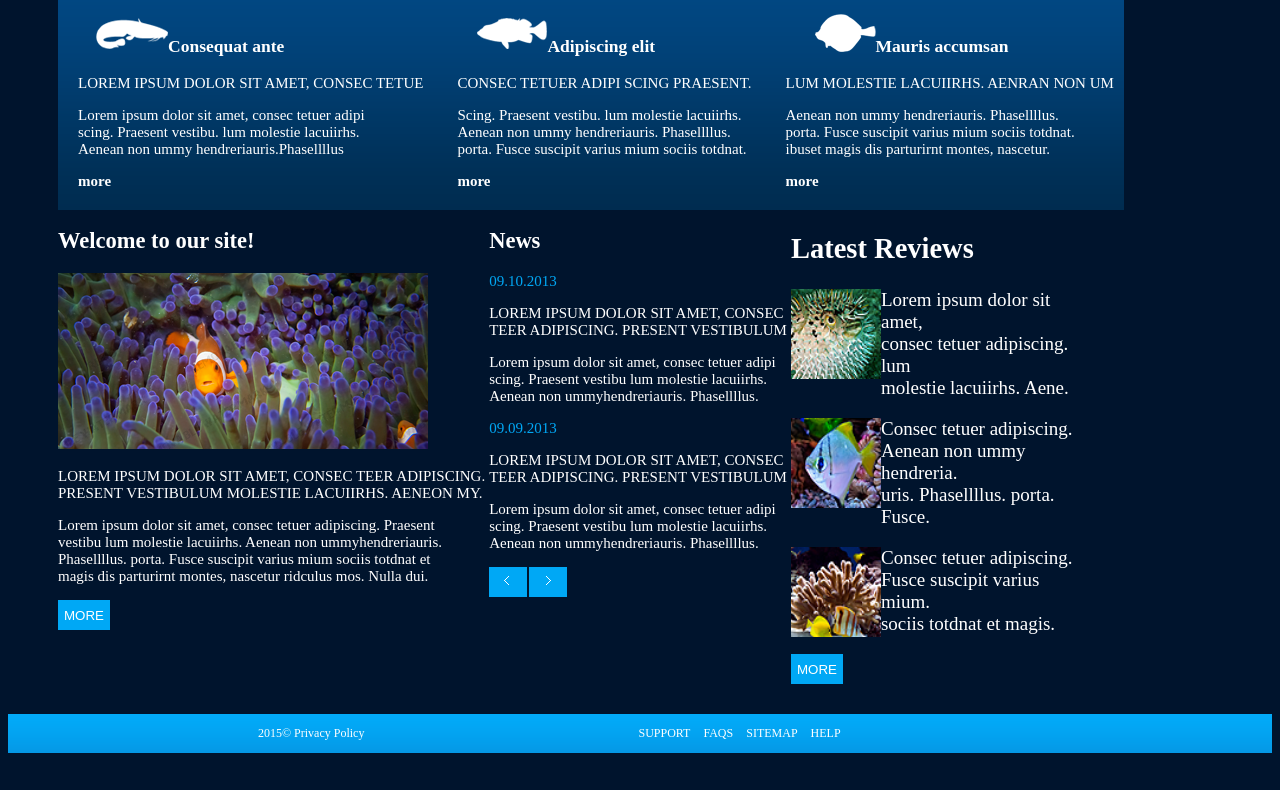
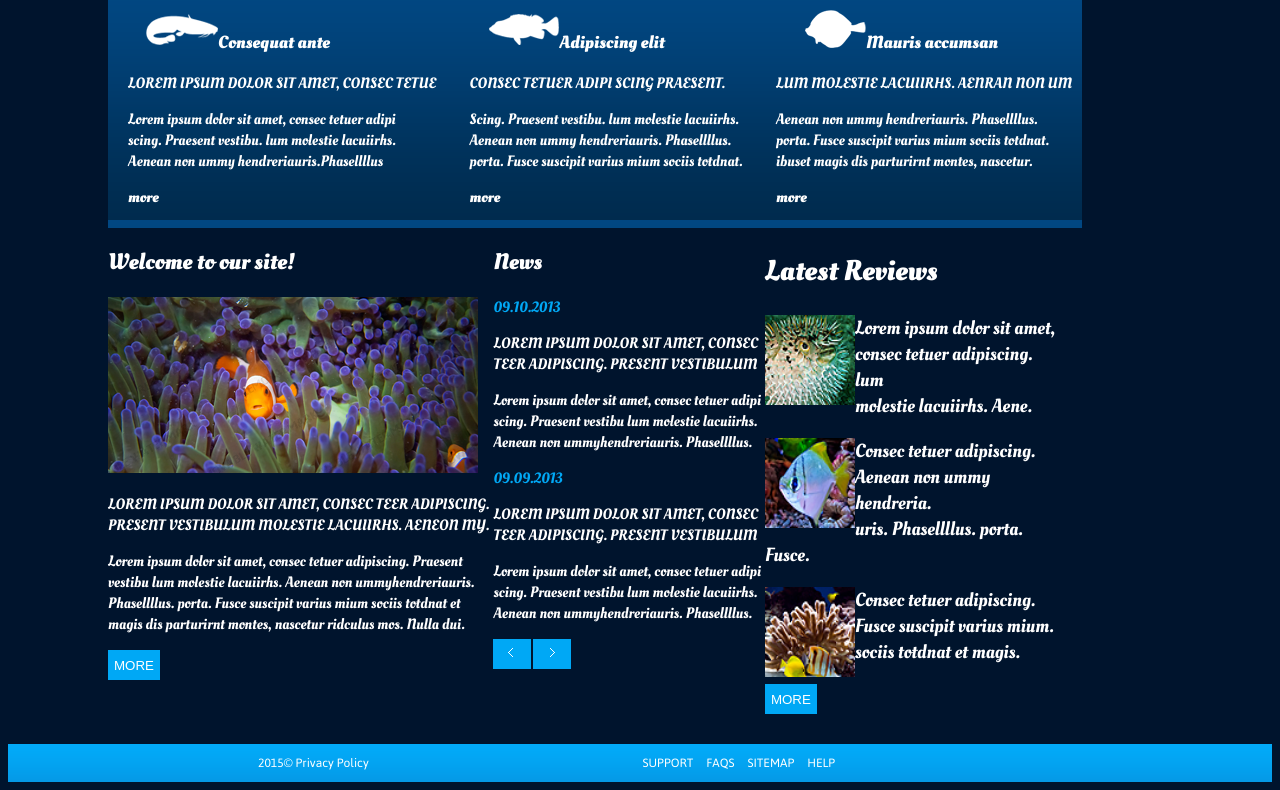
Before and after one commit to MuhinEgor/aq, a plain HTML site: page index.html in a window 1280 px wide. Shown: the part 1075-1865 px from the top of the page. Before the commit the page ends 1836 px from the top, so only its background shows below. Drawn offline with Linux system fonts and the light colour scheme.

Commit message:
Add files via upload

```diff
--- a/css/style.css
+++ b/css/style.css
@@ -1,6 +1,56 @@
+@font-face {
+font-family: 'Asap';
+src: url(../fonts/Asap/Asap-Regular.ttf);
+font-weight: normal;
+font-style: normal;
+}
+@font-face {
+font-family: 'Asap';
+src: url(../fonts/Asap/Asap-Italic.ttf);
+font-weight: normal;
+font-style: italic;
+}
+@font-face {
+font-family: 'Asap';
+src: url(../fonts/Asap/Asap-Bold.ttf);
+font-weight: bold;
+font-style: normal;
+}
+@font-face {
+font-family: 'Asap';
+src: url(../fonts/Asap/Asap-BoldItalic.ttf);
+font-weight: bold;
+font-style: italic;
+}
+@font-face {
+font-family: 'Droid_Sans';
+src: url(../fonts/Droid_Sans/DroidSans.ttf);
+font-weight: normal;
+font-style: normal;
+}
+@font-face {
+font-family: 'Droid_Sans';
+src: url(../fonts/Droid_Sans/DroidSans-Bold.ttf);
+font-weight: bold;
+font-style: normal;
+}
+@font-face {
+font-family: 'Oleo_Script';
+src: url(../fonts/Oleo_Script/OleoScript-Regular.ttf);
+font-weight: normal;
+font-style: normal;
+}
+@font-face {
+font-family: 'Oleo_Script';
+src: url(../fonts/Oleo_Script/OleoScript-Bold.ttf);
+font-weight: bold;
+font-style: normal;
+}
+
 body {
 	background: #00142d;
 	color: white;
+	font-family: Asap, sans-serif;
 }
 
 header {
@@ -23,7 +73,7 @@ header {
 
 .menu-item {
   display: inline-block;
-  padding-right: 150px;
+  padding-right: 140px;
   text-align: right;
 }
 
@@ -32,6 +82,7 @@ header {
   margin-right: 10px;
   text-align: right;
   font-size: 15px;
+  font-family: Droid_Sans, sans-serif;
 }
 
 a {
@@ -62,7 +113,8 @@ header h1 {
 	display: inline-block;
 	background: url(../img/wrapper1-background.png);
 	position: relative;
-	margin-left: 50px;
+	margin-left: 100px;
+	font-family: Oleo_Script, sans-serif;
 }
 
 .blok {
@@ -72,16 +124,18 @@ header h1 {
 	padding-right: 10px;
 	padding-left: 20px;
 	padding-bottom: 20px;
+	font-family: Oleo_Script, sans-serif;
 }
 
 .news .welcome, .news-blok{
 	display: inline-block;
 	font-size: 15px;
 	vertical-align: top;
+	font-family: Oleo_Script, sans-serif;
 }
 
 .news {
-	margin-left: 50px;
+	margin-left: 100px;
 }
 
 .latest {
@@ -89,6 +143,7 @@ header h1 {
 	text-align: left;
 	width: 300px;
 	font-size: 19px;
+	font-family: Oleo_Script, sans-serif;
 }
 
 footer {
```
Also changed, not shown: fonts/Asap/Asap-Bold.ttf (added), fonts/Asap/Asap-BoldItalic.ttf (added), fonts/Asap/Asap-Italic.ttf (added), fonts/Asap/Asap-Regular.ttf (added), fonts/Droid_Sans/DroidSans-Bold.ttf (added), fonts/Droid_Sans/DroidSans.ttf (added), fonts/Oleo_Script/OleoScript-Bold.ttf (added), fonts/Oleo_Script/OleoScript-Regular.ttf (added).
